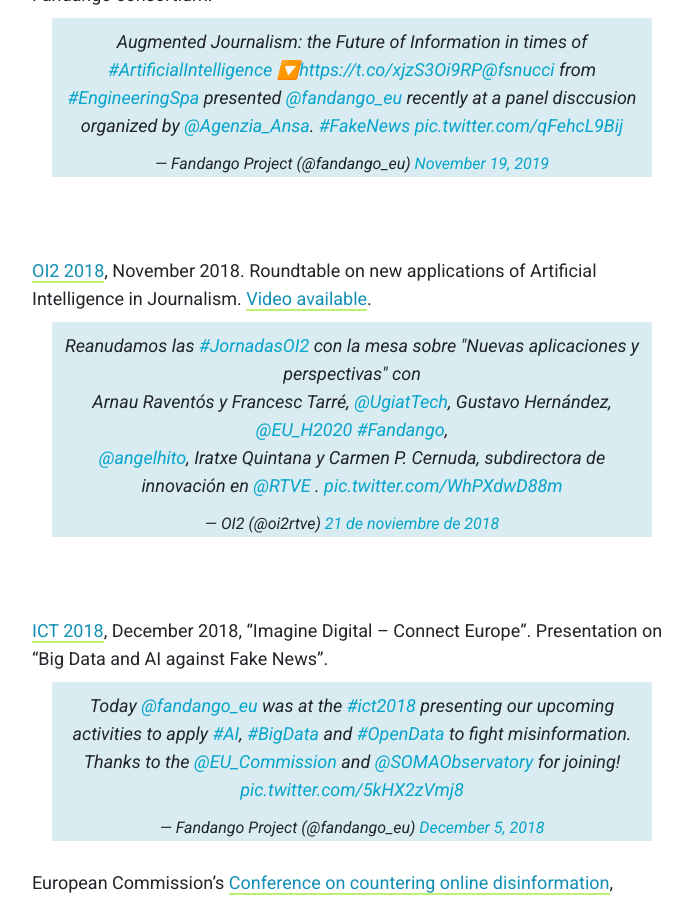
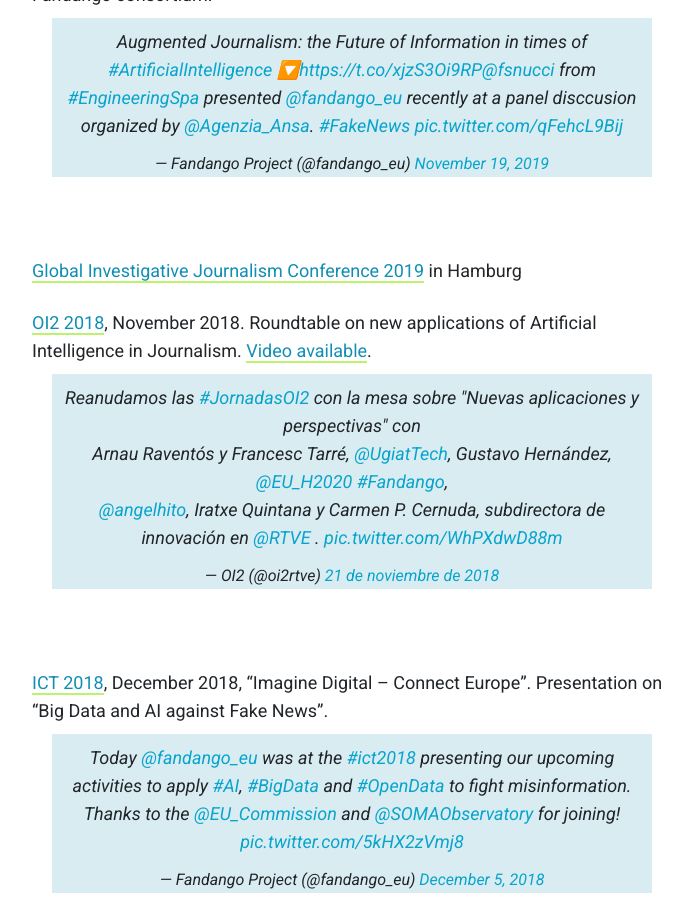
Before and after one commit to fandangOrg/fandango-web, a Jekyll site: the page built from achievements/public-events.md, in a window 1280 px wide and 900 px high, scrolled down 451 px. Shown: the whole window, without its empty margins (288-980 px from the left). Built offline with Jekyll 4.4.1, drawn with Linux system fonts in a browser that asks for light colours; comment, search, counter and statistics services are not loaded.

Commit message:
Updated Public Events

```diff
--- a/achievements/public-events.md
+++ b/achievements/public-events.md
@@ -13,6 +13,9 @@ navigation_parent: Achievements
 </center>
 
 <p>&nbsp;</p>
+
+[Global Investigative Journalism Conference 2019](https://gijc2019.org) in Hamburg
+
 
 [OI2 2018](http://oi2media.es/index.php/jornadas-2018/), November 2018. Roundtable on new applications of Artificial Intelligence in Journalism. [Video available](http://www.rtve.es/alacarta/videos/oi2/oi2-nuevas-aplicaciones-perspectivas/4851457/).
 
```
